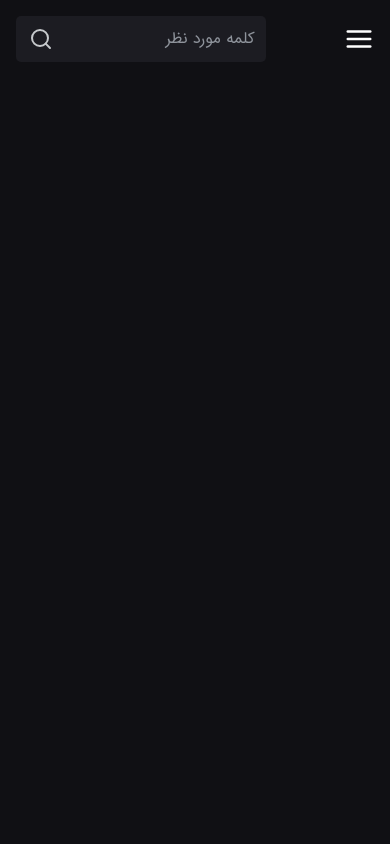
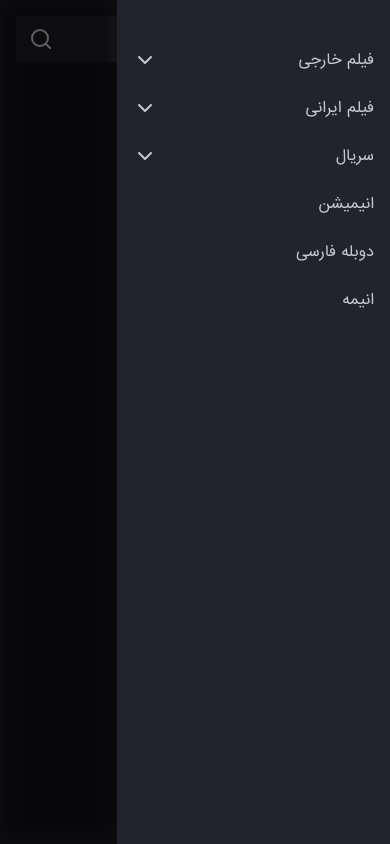
Before and after one commit to alishirani1384/FilmTV, a website built with webpack: page src/index.html in a window 390 px wide. Both pictures are taken after a click on the button 359 px from the left and 39 px from the top of the page. Built offline with nearby package versions, Linux system fonts and the light colour scheme.

Commit message:
mobile menu completed

```diff
--- a/src/_colors.scss
+++ b/src/_colors.scss
@@ -3,3 +3,4 @@ $primary-color: #c6c9cc;
 $secondry-color: white;
 $searchbox-bg: #1c1c22;
 $searchbox-color: #8e939b;
+$secondry-bg:#23232b;
--- a/src/index.html
+++ b/src/index.html
@@ -12,6 +12,7 @@
       <!-- NAVBAR -->
       <nav>
         <div class="container">
+          <!-- NAV LINKS -->
           <ul class="nav__links">
             <li class="nav__link">
               فیلم خارجی <i data-feather="chevron-down" class="chevron"></i>
@@ -30,6 +31,30 @@
           <button class="menu-btn">
             <i data-feather="menu" class="menu-icon"></i>
           </button>
+          <div class="mobile-menu">
+            <ul class="mobile-links">
+              <li class="mobile-link">
+                فیلم خارجی <i data-feather="chevron-down" class="chevron"></i>
+              </li>
+              <li class="mobile-link">
+                فیلم ایرانی<i data-feather="chevron-down" class="chevron"></i>
+              </li>
+              <li class="mobile-link">
+                سریال<i data-feather="chevron-down" class="chevron"></i>
+              </li>
+              <li class="mobile-link">
+                انیمیشن
+              </li>
+              <li class="mobile-link">
+                دوبله فارسی
+              </li>
+              <li class="mobile-link">
+                انیمه
+              </li>
+            </ul>
+          </div>
+          <div class="overlay"></div>
+          <!-- SEARCHBOX -->
           <div class="searchbox">
             <input type="text" placeholder="کلمه مورد نظر" />
             <i data-feather="search" class="search-icon"></i>
--- a/src/index.js
+++ b/src/index.js
@@ -1,2 +1,17 @@
 import "./style.scss";
+
+const navBtn = document.querySelector(".menu-btn");
+const mobileMenu = document.querySelector(".mobile-menu");
+const overlay = document.querySelector(".overlay");
+
+overlay.addEventListener("click", () => {
+    mobileMenu.classList.remove("toggle");
+    overlay.classList.remove("active");
+})
+navBtn.addEventListener("click", () => {
+    mobileMenu.classList.add("toggle");
+    overlay.classList.add("active");
+})
+
+
 feather.replace();
--- a/src/style.scss
+++ b/src/style.scss
@@ -75,6 +75,18 @@ header {
         }
       }
       // MOBILE MENU STYLES
+      .overlay{
+        display: none;
+        background: rgba(0 ,0 ,0 ,75%);
+        width: 30%;
+        opacity: 70%;
+        filter: blur(10px);
+        position: fixed;
+        top: 0;
+        left: 0;
+        bottom: 0;
+        z-index: 90;
+      }
       .menu-btn {
         background-color: transparent;
         display: none;
@@ -91,8 +103,50 @@ header {
           height: 100%;
         }
       }
+      .mobile-menu{
+        position: fixed;
+        top: 0;
+        bottom: 0;
+        right: 0;
+        transform: translateX(2000px);
+        background-color: $secondry-bg;
+        z-index: 100;
+        width: 70%;
+
+        .mobile-links{
+          display: flex;
+          list-style: none;
+          flex-direction: column;
+          margin-inline: 1rem;
+          gap: 1.5rem;
+          margin-top: 3rem;
+
+          .mobile-link{
+            display: flex;
+            align-items: center;
+            justify-content: space-between;
+            cursor: pointer;
+            color: $primary-color;
+            font-size: .9rem;
+
+            &:hover {
+            color: $secondry-color;
+          }
+          }
+        }
+      }
     }
   }
+}
+
+
+.toggle{
+  transform: translateX(0) !important;
+  transition: transform .3s ease;
+}
+.active{
+  display: block !important;
+  transition: display .3s ease;
 }
 
 @media screen and (max-width: "1100px") {
```
Also changed, not shown: dist/bundle.js, dist/index.html.
